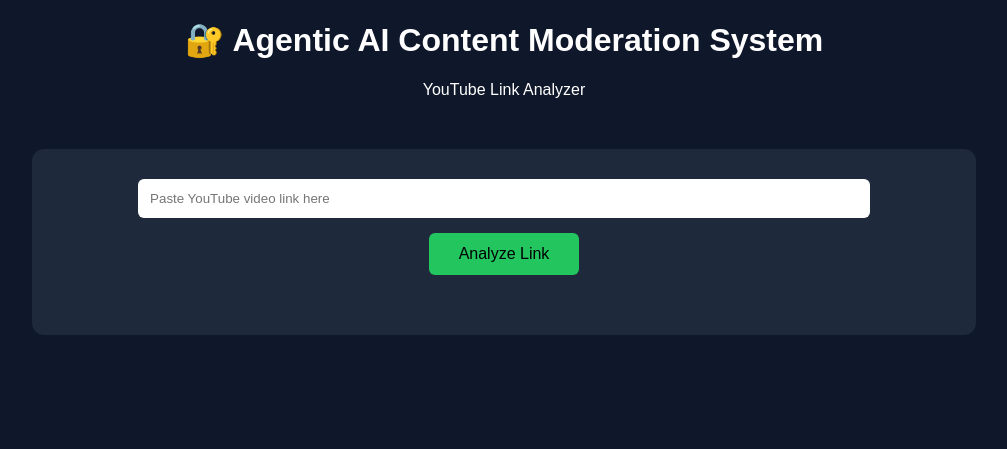
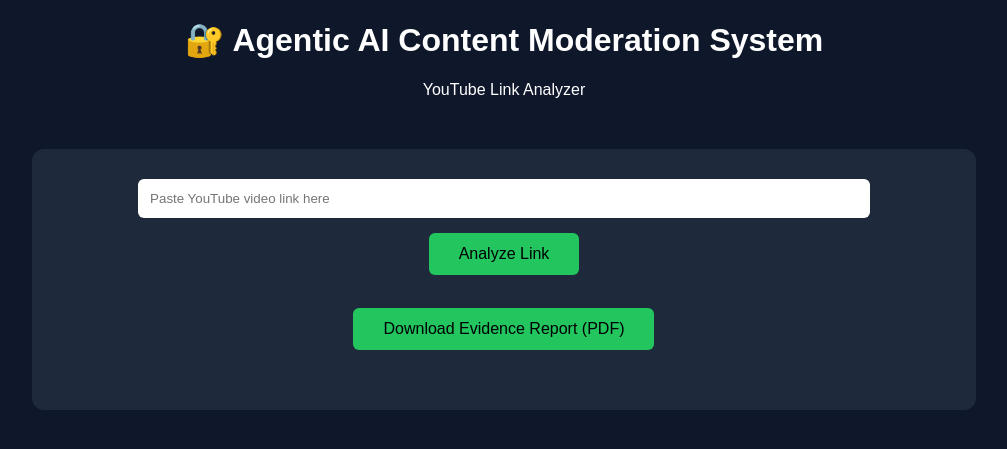
Before and after one commit to lisaghimire12/cyberbullying-detection-system, a Django app: page / in a window 1280 px wide. Shown: the top 449 px of the page, without its empty margins (136-1143 px from the left). Run offline with Django 5.2, Linux system fonts and the light colour scheme; parts of the project's set-up code (start-up, migrations or seed data) failed here and were passed over.

Commit message:
Added feature to download hate speech, cyber bullying and abuse as pdf

```diff
--- a/backend/detector/urls.py
+++ b/backend/detector/urls.py
@@ -9,4 +9,8 @@
     # YouTube Link Analyzer API
     path("api/analyze-link/", views.analyze_link),
 
+    #To print harmful comments
+    path("api/download-report/", views.download_report),
+
+
 ]
--- a/backend/detector/views.py
+++ b/backend/detector/views.py
@@ -1,8 +1,12 @@
 from django.http import JsonResponse
 from django.views.decorators.csrf import csrf_exempt
 from django.shortcuts import render
+from reportlab.lib.pagesizes import A4
+from reportlab.pdfgen import canvas
+from django.http import HttpResponse
+from .link_agents import detect_link_type, fetch_youtube_comments
+import io
 
-from .link_agents import detect_link_type, fetch_youtube_comments
 
 from .agents import (
     preprocess_agent,
@@ -114,3 +118,59 @@
         "summary": summary,
         "results": results
     })
+
+
+@csrf_exempt
+def download_report(request):
+
+    url = request.GET.get("url", "")
+
+    comments = fetch_youtube_comments(url)
+
+    buffer = io.BytesIO()
+    pdf = canvas.Canvas(buffer, pagesize=A4)
+    width, height = A4
+
+    y = height - 40
+
+    pdf.setFont("Helvetica-Bold", 14)
+    pdf.drawString(40, y, "Agentic AI Content Moderation Evidence Report")
+    y -= 30
+
+    pdf.setFont("Helvetica", 10)
+    pdf.drawString(40, y, f"Video URL: {url}")
+    y -= 20
+
+    for text in comments:
+
+        clean = preprocess_agent(text)
+        prediction, confidence = classifier_agent(clean)
+
+        if prediction == "NORMAL":
+            continue
+
+        severity = severity_agent(prediction, confidence)
+        hash_value, timestamp = forensic_agent(clean)
+
+        pdf.drawString(40, y, f"Comment: {text[:120]}")
+        y -= 14
+        pdf.drawString(40, y, f"Prediction: {prediction}")
+        y -= 14
+        pdf.drawString(40, y, f"Severity: {severity}")
+        y -= 14
+        pdf.drawString(40, y, f"Hash: {hash_value}")
+        y -= 14
+        pdf.drawString(40, y, f"Time: {timestamp}")
+        y -= 25
+
+        if y < 100:
+            pdf.showPage()
+            y = height - 40
+
+    pdf.save()
+    buffer.seek(0)
+
+    response = HttpResponse(buffer, content_type="application/pdf")
+    response["Content-Disposition"] = "attachment; filename=forensic_report.pdf"
+
+    return response
--- a/backend/templates/index.html
+++ b/backend/templates/index.html
@@ -39,6 +39,10 @@
     cursor:pointer;
 }
 
+button:hover{
+    opacity:0.9;
+}
+
 .results{
     margin-top:30px;
     text-align:left;
@@ -72,7 +76,11 @@
 
 <input type="text" id="url" placeholder="Paste YouTube video link here">
 <br>
+
 <button onclick="analyze()">Analyze Link</button>
+<br><br>
+
+<button onclick="downloadReport()">Download Evidence Report (PDF)</button>
 
 <!-- DASHBOARD -->
 <div id="dashboard" style="margin-top:30px;"></div>
@@ -84,6 +92,9 @@
 
 <script>
 
+// ------------------------------
+// ANALYZE LINK
+// ------------------------------
 async function analyze(){
 
     const url = document.getElementById("url").value.trim();
@@ -108,8 +119,6 @@
 
         const data = await response.json();
 
-        console.log("SERVER RESPONSE:", data);   // VERY IMPORTANT
-
         if(data.error){
             dashboard.innerHTML = "";
             resultsDiv.innerHTML = data.error;
@@ -119,7 +128,6 @@
         // ---------------------------
         // DASHBOARD
         // ---------------------------
-
         const s = data.summary;
 
         dashboard.innerHTML = `
@@ -136,7 +144,6 @@
         // ---------------------------
         // RESULTS
         // ---------------------------
-
         data.results.forEach(item => {
 
             if(item.prediction === "NORMAL"){
@@ -167,7 +174,25 @@
         console.error(err);
         alert("Backend connection failed");
     }
+}
 
+
+// ------------------------------
+// DOWNLOAD PDF
+// ------------------------------
+function downloadReport(){
+
+    const url = document.getElementById("url").value.trim();
+
+    if(url === ""){
+        alert("Paste YouTube link first");
+        return;
+    }
+
+    window.open(
+        "http://127.0.0.1:8000/api/download-report/?url="
+        + encodeURIComponent(url)
+    );
 }
 
 </script>
```
Also changed, not shown: README.md.
